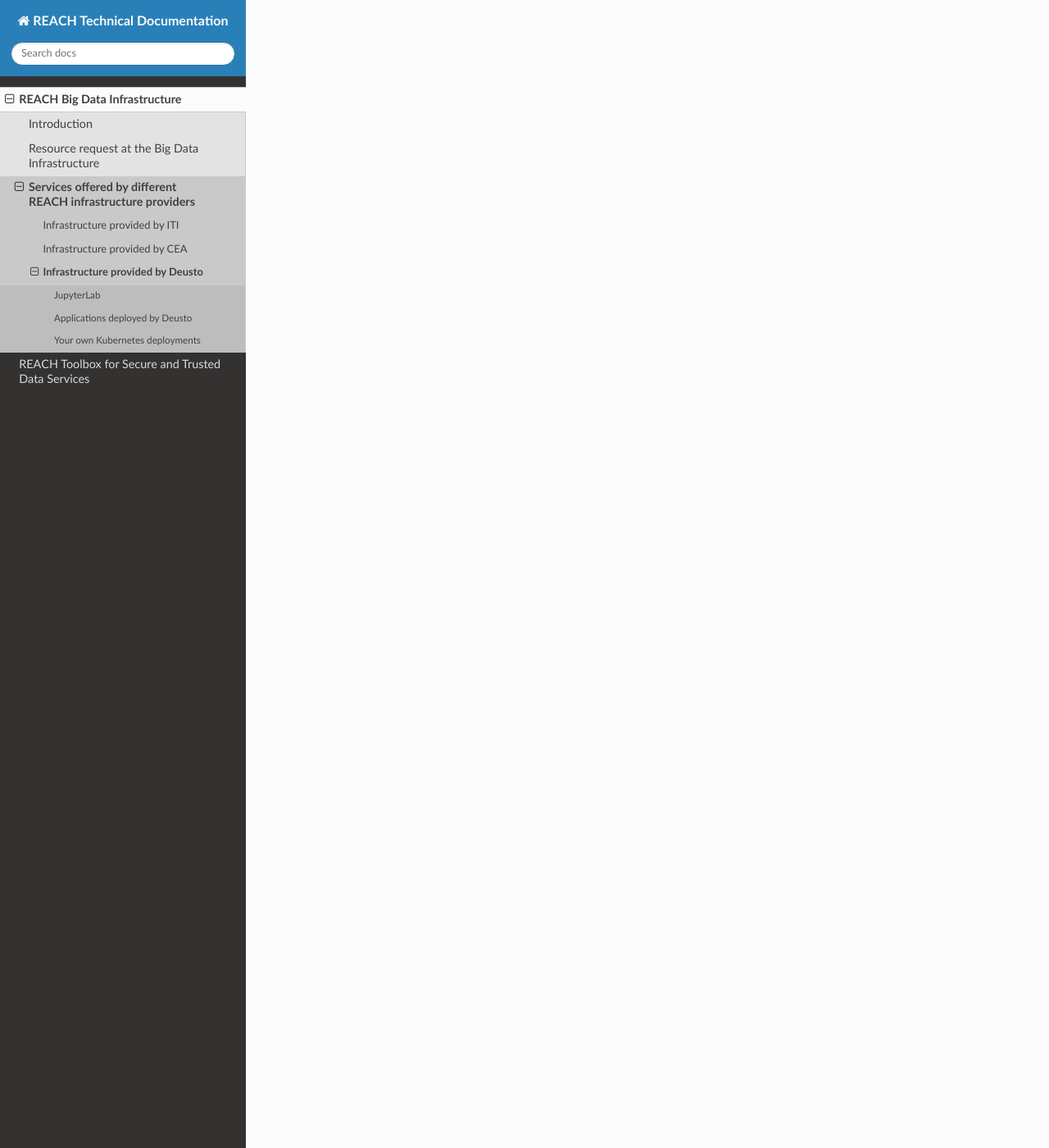
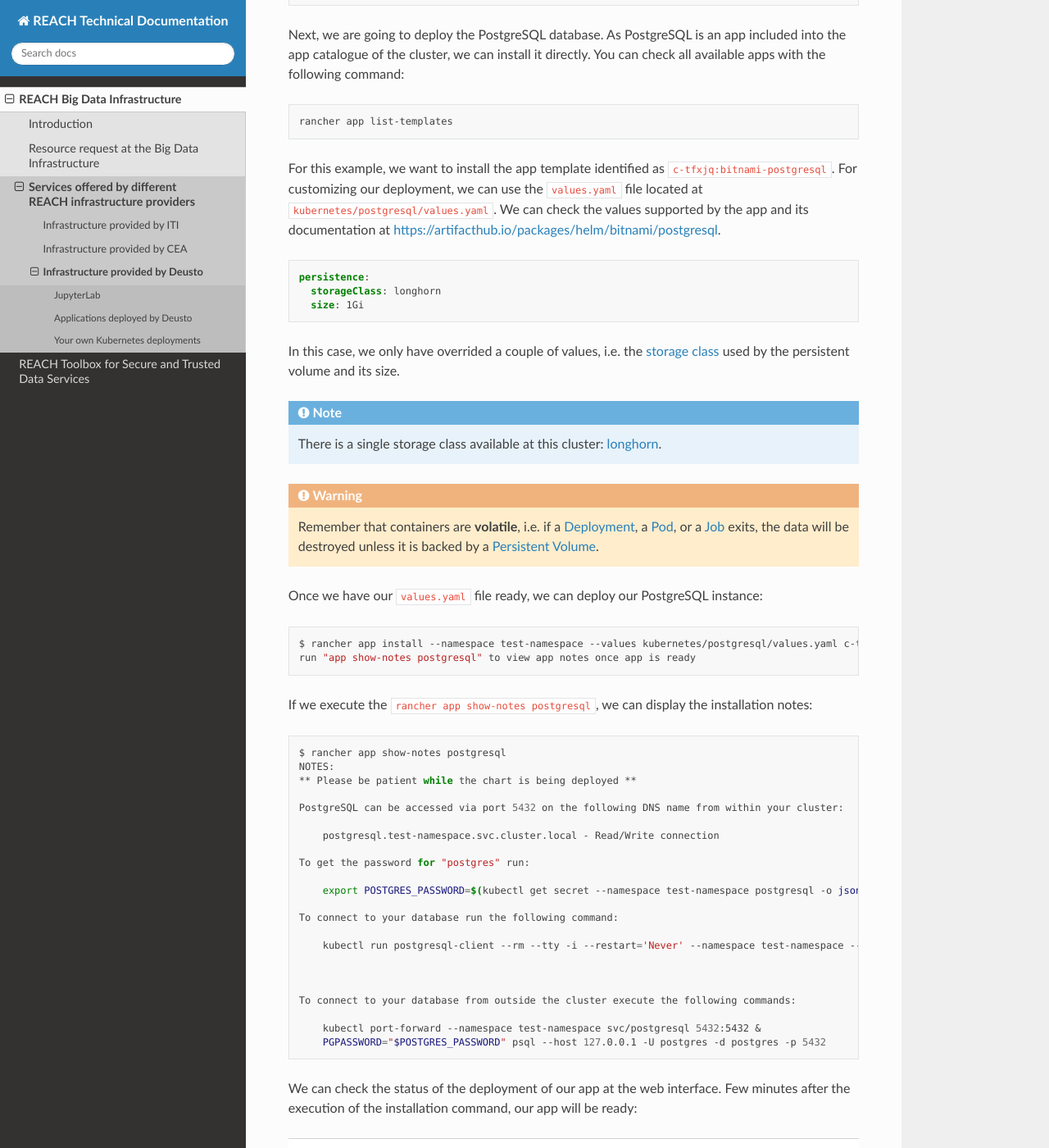
Before and after one commit to bobot/reach-tech-doc, a Sphinx documentation site: the page built from source/reach-big-data-infrastructure/deusto/index.rst, in a window 1280 px wide and 1400 px high, scrolled down 10553 px. Shown: the whole window at 82% size. Built offline with Sphinx 7.4.7 and the Read the Docs theme 2.0.0, drawn with Linux system fonts in a browser that asks for light colours; some of the changed text lies outside the part shown.

Commit message:
Explaining how to deploy custom apps in Kubernetes

```diff
--- a/source/reach-big-data-infrastructure/deusto/index.rst
+++ b/source/reach-big-data-infrastructure/deusto/index.rst
@@ -169,3 +169,127 @@
 From here, you can add a new key clicking on "Add key". It is important to select "no scope" at the "Scope" dropdown.
 
 .. image:: img/rancher_add_api_key.png
+
+Once authenticated, you can deploy Kubernetes resources at the cluster using the ``rancher kubectl`` command.
+
+Example Kubernetes deployment
++++++++++++++++++++++++++++++
+
+To illustrate the usage of Rancher and Kubernetes, we will deploy a sample `Django <https://www.djangoproject.com/>`_ app, which can be found at
+`https://github.com/REACH-Incubator/django-polls <https://github.com/REACH-Incubator/django-polls>`_. This application is composed by a webserver and
+a PostgreSQL database.
+
+First, you should clone the git repository into your computer:
+
+.. code-block:: bash
+
+    git clone https://github.com/REACH-Incubator/django-polls
+
+Next, we are going to deploy the PostgreSQL database. As PostgreSQL is an app included into the app catalogue of the cluster, we can install it directly.
+You can check all available apps with the following command:
+
+.. code-block:: bash
+
+    rancher app list-templates
+
+For this example, we want to install the app template identified as ``c-tfxjq:bitnami-postgresql``. For customizing our deployment, we can use the
+``values.yaml`` file located at ``kubernetes/postgresql/values.yaml``. We can check the values supported by the app and its documentation at
+`https://artifacthub.io/packages/helm/bitnami/postgresql <https://artifacthub.io/packages/helm/bitnami/postgresql>`_.
+
+.. code-block:: yaml
+
+    persistence:
+      storageClass: longhorn
+      size: 1Gi
+
+In this case, we only have overrided a couple of values, i.e. the `storage class <https://kubernetes.io/docs/concepts/storage/storage-classes/>`_
+used by the persistent volume and its size.
+
+.. note::
+
+    There is a single storage class available at this cluster: `longhorn <https://longhorn.io/>`_.
+
+.. warning::
+
+    Remember that containers are **volatile**, i.e. if a `Deployment <https://kubernetes.io/docs/concepts/workloads/controllers/deployment/>`_,
+    a `Pod <https://kubernetes.io/docs/concepts/workloads/pods/>`_, or a `Job <https://kubernetes.io/docs/concepts/workloads/controllers/job/>`_
+    exits, the data will be destroyed unless it is backed by a `Persistent Volume <https://kubernetes.io/docs/concepts/storage/persistent-volumes/>`_.
+
+Once we have our ``values.yaml`` file ready, we can deploy our PostgreSQL instance:
+
+.. code-block:: bash
+
+    $ rancher app install --namespace test-namespace --values kubernetes/postgresql/values.yaml c-tfxjq:bitnami-postgresql postgresql
+    run "app show-notes postgresql" to view app notes once app is ready
+
+If we execute the ``rancher app show-notes postgresql``, we can display the installation notes:
+
+.. code-block:: bash
+
+    $ rancher app show-notes postgresql
+    NOTES:
+    ** Please be patient while the chart is being deployed **
+
+    PostgreSQL can be accessed via port 5432 on the following DNS name from within your cluster:
+
+        postgresql.test-namespace.svc.cluster.local - Read/Write connection
+
+    To get the password for "postgres" run:
+
+        export POSTGRES_PASSWORD=$(kubectl get secret --namespace test-namespace postgresql -o jsonpath="{.data.postgresql-password}" | base64 --decode)
+
+    To connect to your database run the following command:
+
+        kubectl run postgresql-client --rm --tty -i --restart='Never' --namespace test-namespace --image docker.io/bitnami/postgresql:11.11.0-debian-10-r84 --env="PGPASSWORD=$POSTGRES_PASSWORD" --command -- psql --host postgresql -U postgres -d postgres -p 5432
+
+
+
+    To connect to your database from outside the cluster execute the following commands:
+
+        kubectl port-forward --namespace test-namespace svc/postgresql 5432:5432 &
+        PGPASSWORD="$POSTGRES_PASSWORD" psql --host 127.0.0.1 -U postgres -d postgres -p 5432
+
+
+We can check the status of the deployment of our app at the web interface. Few minutes after the execution of the installation command, our app
+will be ready:
+
+.. image:: img/rancher_postgres_deployed.png
+
+Once we have the PostgreSQLdatabase deployed, we can deploy the Django app. First, let's check the database settings at ``mysite/settings.py``
+(lines 84-93):
+
+.. code-block:: python
+
+    DATABASES = {
+        'default': {
+            'ENGINE': 'django.db.backends.postgresql',
+            'NAME': os.environ.get('POSTGRES_DB'),
+            'USER': os.environ.get('POSTGRES_USER'),
+            'PASSWORD': os.environ.get('POSTGRES_PASSWORD'),
+            'HOST': os.environ.get('POSTGRES_HOST'),
+            'PORT': os.environ.get('POSTGRES_PORT'),
+        }
+    }
+
+As we can see, our ``settings.py`` is retrieving the connection parameters from the environment variables set at the container. This allows
+dynamically obtaining those parameters in case we recreate the database and those parameters change, or if we want to move the application to
+a different cluster.
+
+The first step before deploying our Django app into the cluster, is to create the Docker image. The Docker image should contain our source code and
+the necessary runtime. This image is specified at the ``Dockerfile`` file:
+
+.. code-block:: docker
+
+    FROM python:3
+
+    RUN pip install Django==3.2.1 psycopg2==2.5.4
+
+    ADD . /source
+
+    WORKDIR /source
+    ENTRYPOINT [ "/source/entrypoint.sh" ]
+
+
+
+
+Regarding to the Kubernetes deployment files, we could start inspecting the deployment file at `kubernetes/django/deployent.yaml`
```
Also changed, not shown: source/reach-big-data-infrastructure/deusto/img/rancher_postgres_deployed.png (added).
